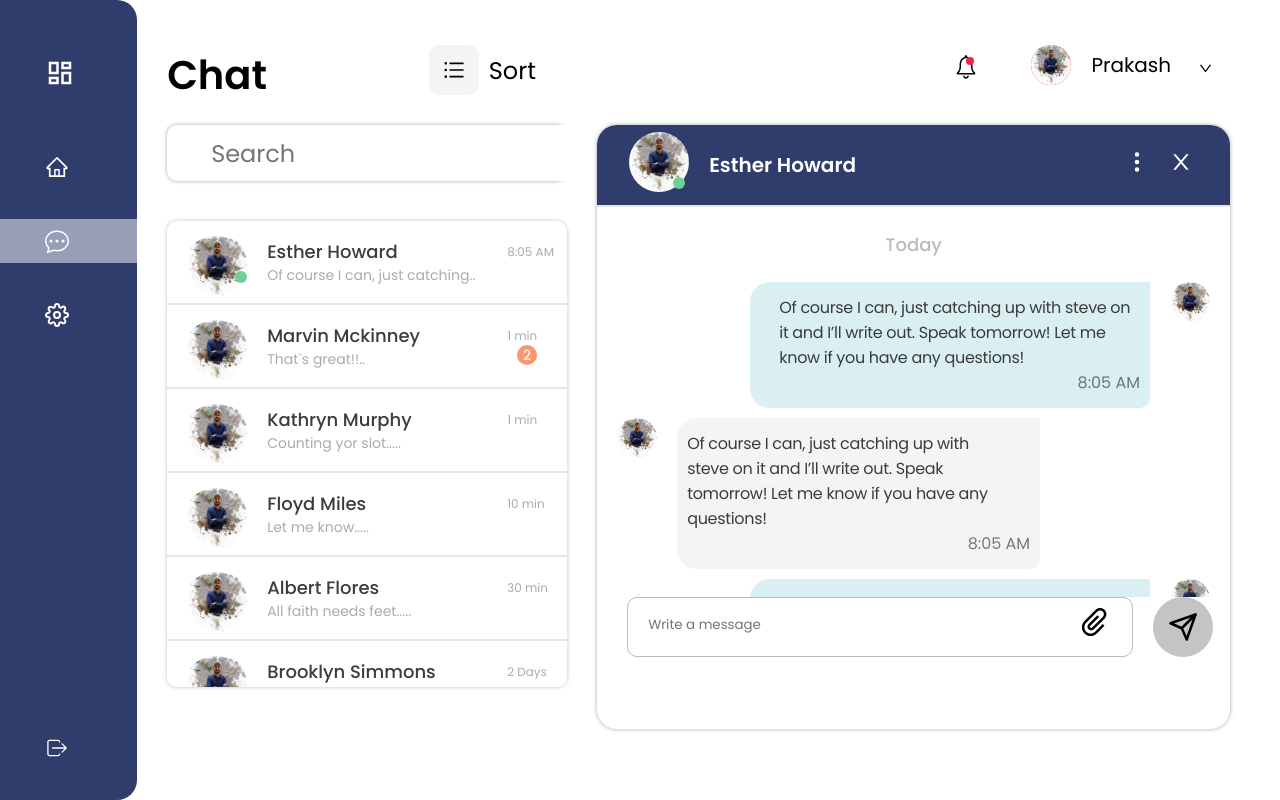
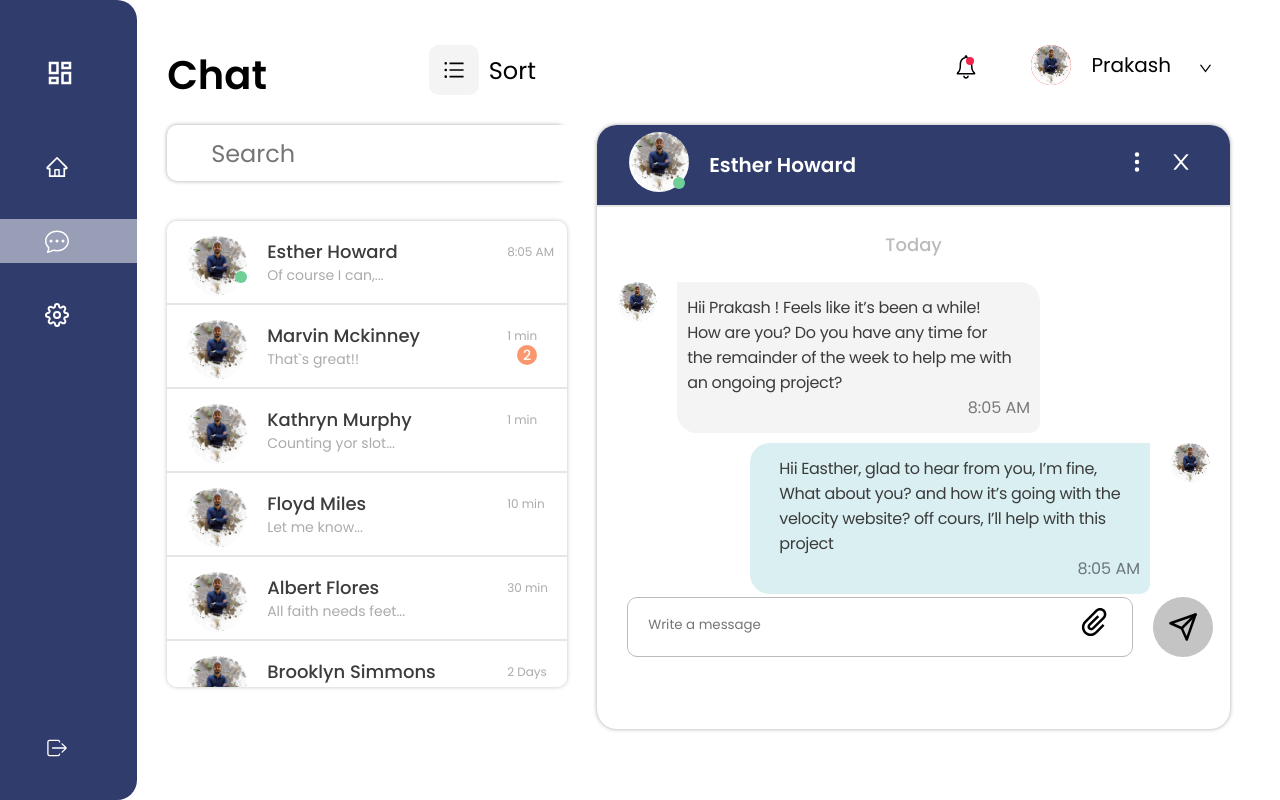
Before and after one commit to MohammedIhsaan/react-chat-app, a React (Create React App) app: page / in a window 1280 px wide. Built offline with nearby package versions, Linux system fonts and the light colour scheme.

Commit message:
worked on mbile view functionality

```diff
--- a/src/App.js
+++ b/src/App.js
@@ -11,11 +11,24 @@ let userdata = [
   {
     id: 1,
     memberNmae: "Esther Howard",
-    recentMsg:
-      "Of course I can, just catching up with steve on it and I’ll write out. Speak tomorrow! Let me know if you have any questions!",
+    recentMsg: "Of course I can,...",
     count: null,
     time: "8:05 AM",
     status: true,
+    msgHistory: [
+      {
+        sendMsg:
+          "Hii Easther, glad to hear from you, I’m fine, What about you? and how it’s going with the velocity website? off cours, I’ll help with this project ",
+        recievedMsg:
+          "Hii Prakash ! Feels like it’s been a while! How are you? Do you have any time for the remainder of the week to help me with an ongoing project?",
+      },
+      {
+        sendMsg:
+          "Of course I can, just catching up with steve on it and I’ll write out. Speak tomorrow! Let me know if you have any questions!",
+        recievedMsg:
+          "Super, I’ll get you the new brief for our own site over to you this evening, so you have time to read over I’m good thank you!",
+      },
+    ],
   },
   {
     id: 2,
@@ -24,6 +37,11 @@ let userdata = [
     time: "1 min",
     count: 2,
     status: false,
+    msgHistory: [
+      { sendMsg: "send", recievedMsg: "go it" },
+      { sendMsg: "send2", recievedMsg: "go it1" },
+      { sendMsg: "send3", recievedMsg: "go it2" },
+    ],
   },
   {
     id: 3,
@@ -81,6 +99,29 @@ let userdata = [
     count: null,
     status: false,
   },
+  {
+    id: 10,
+    memberNmae: "Robert Fox",
+    recentMsg: "Sorry, I have network issue",
+    count: null,
+    time: "8:11 AM",
+    status: true,
+    msgHistory: [
+      {
+        sendMsg: "Hii, I’m Fine and what about you? ",
+        recievedMsg: "Hello, Prakash How are you?",
+      },
+      {
+        sendMsg: "Yaa, Sure",
+        recievedMsg: "Hii, I’m also fine Can you join the metting?",
+      },
+      {
+        sendMsg: "Sorry, I have network issue ",
+        recievedMsg:
+          "Why you leave the metting? Can you join the metting again?",
+      },
+    ],
+  },
 ];
 
 export const AppContext = createContext(null);
@@ -89,6 +130,7 @@ export default function App() {
   const [userNames, setuserName] = useState("Esther Howard");
   const [searchName, setsearchName] = useState("");
   const [data, setdata] = useState(userdata);
+  const [hide, sethide] = useState(true);
   return (
     <AppContext.Provider
       value={{
@@ -99,6 +141,8 @@ export default function App() {
         searchName,
         setsearchName,
         userdata,
+        hide,
+        sethide,
       }}
     >
       <Container>
--- a/src/components/ActiveChatRoom.js
+++ b/src/components/ActiveChatRoom.js
@@ -1,5 +1,6 @@
-import React from "react";
+import React, { useContext } from "react";
 import styled from "styled-components";
+import { AppContext } from "../App";
 import { Desktop2, Mobile } from "../reponsive";
 import ChatHeader from "./ChatHeader";
 import ChatRoom from "./ChatRoom";
@@ -10,6 +11,7 @@ const Container = styled.div`
   width: 780px;
   height: 860px;
   /* height: 75.5vh; */
+
   ${Desktop2({
     height: "75.5vh",
   })}
@@ -22,6 +24,7 @@ const Container = styled.div`
     borderRadius: "0px",
     width: "100%",
     height: "100vh",
+    display: (props) => (props.type ? "" : "none"),
   })}
   ${Desktop2({
     width: "100%",
@@ -30,8 +33,9 @@ const Container = styled.div`
 `;
 
 export default function ActiveChatRoom() {
+  const { hide } = useContext(AppContext);
   return (
-    <Container>
+    <Container type={hide}>
       <ChatHeader />
       <ChatRoom />
     </Container>
--- a/src/components/ChatHeader.js
+++ b/src/components/ChatHeader.js
@@ -1,4 +1,4 @@
-import React, { useContext } from "react";
+import React, { useContext, useEffect, useState } from "react";
 import styled from "styled-components";
 import { BsThreeDotsVertical } from "react-icons/bs";
 import { AiOutlineClose } from "react-icons/ai";
@@ -100,6 +100,7 @@ const DotDiv = styled.div`
   right: 4px;
   bottom: 10px;
   background: #6fcf97;
+  display: ${(props) => props.type || "none"};
 `;
 const Name = styled.div`
   font-size: 20px;
@@ -143,7 +144,19 @@ const Line = styled.hr`
 `;
 
 export default function ChatHeader() {
-  const { userNames } = useContext(AppContext);
+  const { userNames, userdata, sethide } = useContext(AppContext);
+  const [active, setactive, hide] = useState(null);
+
+  const handleClick = () => {
+    console.log("clicked");
+    sethide(false);
+  };
+
+  useEffect(() => {
+    let res = userdata.filter((obj) => obj.memberNmae === userNames);
+    setactive(res[0].status);
+  }, [userNames]);
+
   return (
     <Container>
       <MobileHeader>
@@ -155,11 +168,11 @@ export default function ChatHeader() {
       <Header>
         <Left>
           <UserIcon>
-            <BackArrow>
+            <BackArrow onClick={handleClick}>
               <IoMdArrowBack />
             </BackArrow>
             <ImgDiv>
-              <DotDiv />
+              <DotDiv type={active} />
               <UserImage src={UserImg} />
             </ImgDiv>
           </UserIcon>
--- a/src/components/ChatRoom.js
+++ b/src/components/ChatRoom.js
@@ -1,4 +1,4 @@
-import React, { useContext } from "react";
+import React, { useContext, useEffect } from "react";
 import styled from "styled-components";
 import { ImAttachment } from "react-icons/im";
 import { FiSend } from "react-icons/fi";
@@ -28,9 +28,6 @@ const Day = styled.h3`
 `;
 const Wrapper = styled.div`
   display: flex;
-  /* justify-content: flex-end; */
-  /* flex-direction: row-reverse; */
-  /* width: 100%; */
   width: ${(props) => (props.type === "right" ? "70%" : "100%")};
 
   flex-direction: ${(props) =>
@@ -41,9 +38,7 @@ const Wrapper = styled.div`
 `;
 
 const MsgBox = styled.div`
-  /* border: 1px solid green; */
-  /* height: 88%; */
-  /* height: 50%; */
+  height: 150%;
   overflow: scroll;
 
   ::-webkit-scrollbar {
@@ -52,14 +47,13 @@ const MsgBox = styled.div`
   width: 100%;
   ${Desktop2({
     height: "75%",
+    // overflow: "scroll",
   })}
   display: flex;
   flex-direction: column;
   ${Mobile({
-    // width: "281px",
-    // height: "100%",
+    height: "125%",
     paddingRight: "0px",
-    // marginRight: "20px",
   })}
 `;
 const MsgDetails = styled.div`
@@ -68,14 +62,13 @@ const MsgDetails = styled.div`
   align-items: ${(props) =>
     props.type === "right" ? "flex-start" : "flex-end"};
   padding: 13px 10px;
-  /* margin: ${(props) => (props.type === "right" ? "100%" : "60%")}; */
   width: ${(props) => (props.type === "right" ? "100%" : "60%")};
   background: ${(props) =>
     props.type === "right" ? "#F4F4F4" : "rgba(180, 223, 229, 0.5)"};
-  border-radius: 20px 0px 10px 20px;
+  border-radius: ${(props) =>
+    props.type === "right" ? "0px 20px 10px" : "20px 0px 10px 20px"};
   ${Mobile({
     width: (props) => (props.type === "right" ? "90%" : "80%"),
-    // height: "100%",
     boxShadow: "0px 0px 4px rgba(0, 0, 0, 0.25)",
     borderRadius: "10px 0px",
     marginRight: (props) => (props.type === "right" ? "0" : "25px"),
@@ -107,9 +100,10 @@ const UserImg = styled.img`
 const InputBox = styled.div`
   height: 90px;
   display: flex;
-  /* border: 1px solid red; */
   margin-bottom: 30px;
-  ${Mobile({})}
+  ${Mobile({
+    height: "40px",
+  })}
 `;
 const InputWrap = styled.div`
   display: flex;
@@ -202,41 +196,38 @@ const SendIcon = styled.div`
 export default function ChatRoom() {
   const { data, userNames } = useContext(AppContext);
 
-  console.log(userNames);
+  // console.log(userNames);
   let userObj = data.filter((obj) => obj.memberNmae === userNames);
+
+  // useEffect(() => {
+  //   console.log("array of msg", userObj[0].msgHistory);
+  // }, [userNames]);
 
   return (
     <Container>
       <MsgBox>
         <Day>Today</Day>
-        <Wrapper>
-          <MsgDetails>
-            <Msg>{userObj[0]?.recentMsg}</Msg>
-            <Time>{userObj[0]?.time}</Time>
-          </MsgDetails>
-          <UserImg src={Img} />
-        </Wrapper>
+
+        {userObj[0].msgHistory?.map((e) => {
+          return (
+            <>
               <Wrapper type="right">
                 <MsgDetails type="right">
-            <Msg>{userObj[0]?.recentMsg}</Msg>
+                  <Msg>{e?.recievedMsg}</Msg>
                   <Time>{userObj[0]?.time}</Time>
                 </MsgDetails>
                 <UserImg src={Img} />
               </Wrapper>
               <Wrapper>
                 <MsgDetails>
-            <Msg>{userObj[0]?.recentMsg}</Msg>
+                  <Msg>{e?.sendMsg}</Msg>
                   <Time>{userObj[0]?.time}</Time>
                 </MsgDetails>
                 <UserImg src={Img} />
               </Wrapper>
-        <Wrapper type="right">
-          <MsgDetails type="right">
-            <Msg>{userObj[0]?.recentMsg}</Msg>
-            <Time>{userObj[0]?.time}</Time>
-          </MsgDetails>
-          <UserImg src={Img} />
-        </Wrapper>
+            </>
+          );
+        })}
       </MsgBox>
       <InputBox>
         <InputWrap>
--- a/src/components/MembersList.js
+++ b/src/components/MembersList.js
@@ -8,7 +8,9 @@ import { AppContext } from "../App";
 const Container = styled.div`
   padding-left: 30px;
   ${Mobile({
-    display: "none",
+    // display: "none",
+    display: (props) => (props.type ? "none" : ""),
+    padding: "5px 0px 0px 5px",
   })}
 `;
 const SearchBox = styled.div`
@@ -19,6 +21,10 @@ const SearchBox = styled.div`
   border-radius: 10px;
   display: flex;
   align-items: center;
+  ${Mobile({
+    marginTop: "10px",
+    width: "400px",
+  })}
 `;
 const Input = styled.input`
   height: 56px;
@@ -52,6 +58,11 @@ const Wrapper = styled.div`
   ::-webkit-scrollbar-thumb {
     background: #303c6c;
   }
+  ${Mobile({
+    marginTop: "10px",
+    width: "400px",
+    height: "80vh",
+  })}
 `;
 const AllMember = styled.div`
   display: flex;
@@ -127,11 +138,20 @@ const Line = styled.hr`
 `;
 
 export default function MembersList() {
-  const { setuserName, data, setdata, setsearchName, searchName, userdata } =
-    useContext(AppContext);
+  const {
+    setuserName,
+    data,
+    setdata,
+    setsearchName,
+    searchName,
+    userdata,
+    hide,
+    sethide,
+  } = useContext(AppContext);
 
   const handelClick = (e) => {
     setuserName(e);
+    sethide(true);
   };
   const handleChange = (e) => {
     setsearchName(e.target.value);
@@ -148,11 +168,11 @@ export default function MembersList() {
       setdata(userdata);
     }
 
-    console.log("res", res);
+    // console.log("res", res);
   }, [searchName]);
 
   return (
-    <Container>
+    <Container type={hide}>
       <SearchBox>
         <IoIosSearch style={{ fontSize: "26px", paddingLeft: "22px" }} />
         <Input placeholder="Search" onChange={handleChange} />
@@ -178,7 +198,6 @@ export default function MembersList() {
                       {obj.recentMsg?.split(" ").length > 10
                         ? obj.recentMsg?.substr(0, 30)
                         : obj?.recentMsg}
-                      ..
                     </LastMsg>
                   </Middel>
                   <Right>
```
Lines whose indentation alone changed are shown as unchanged.
